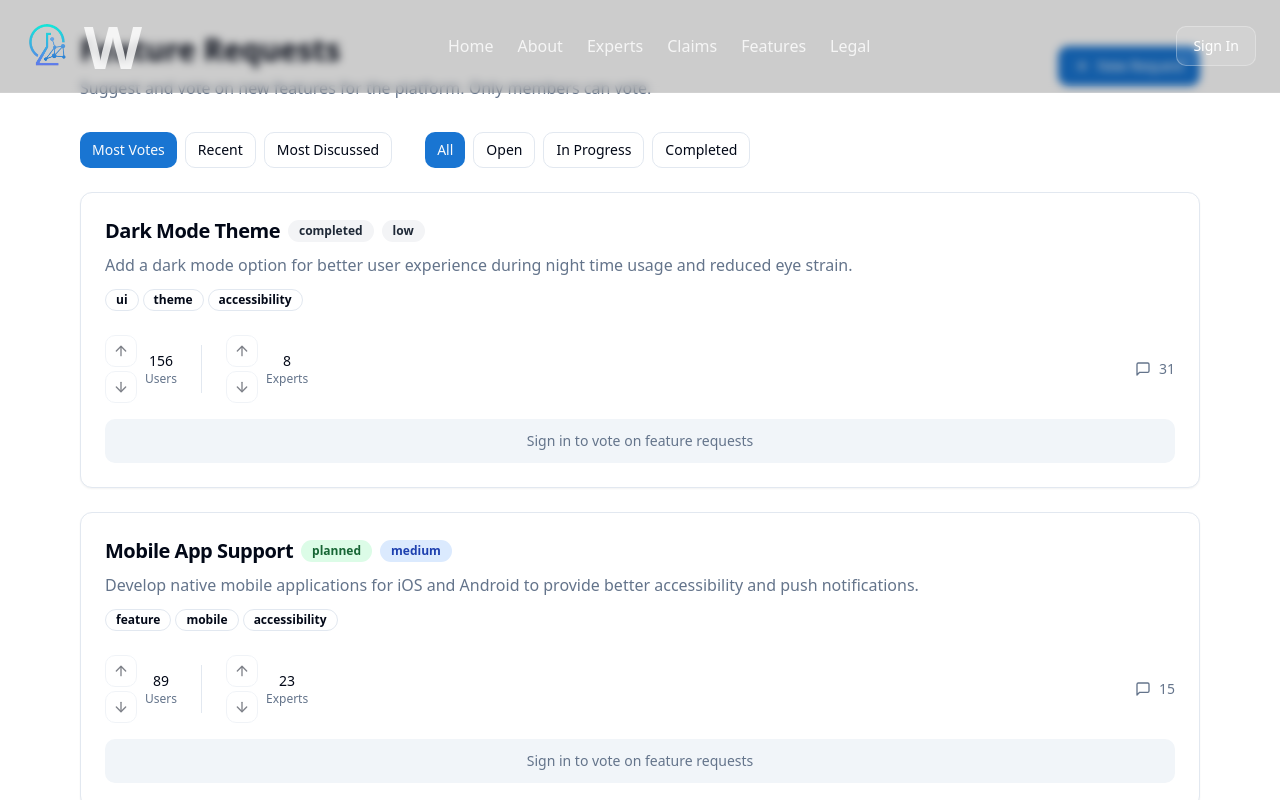
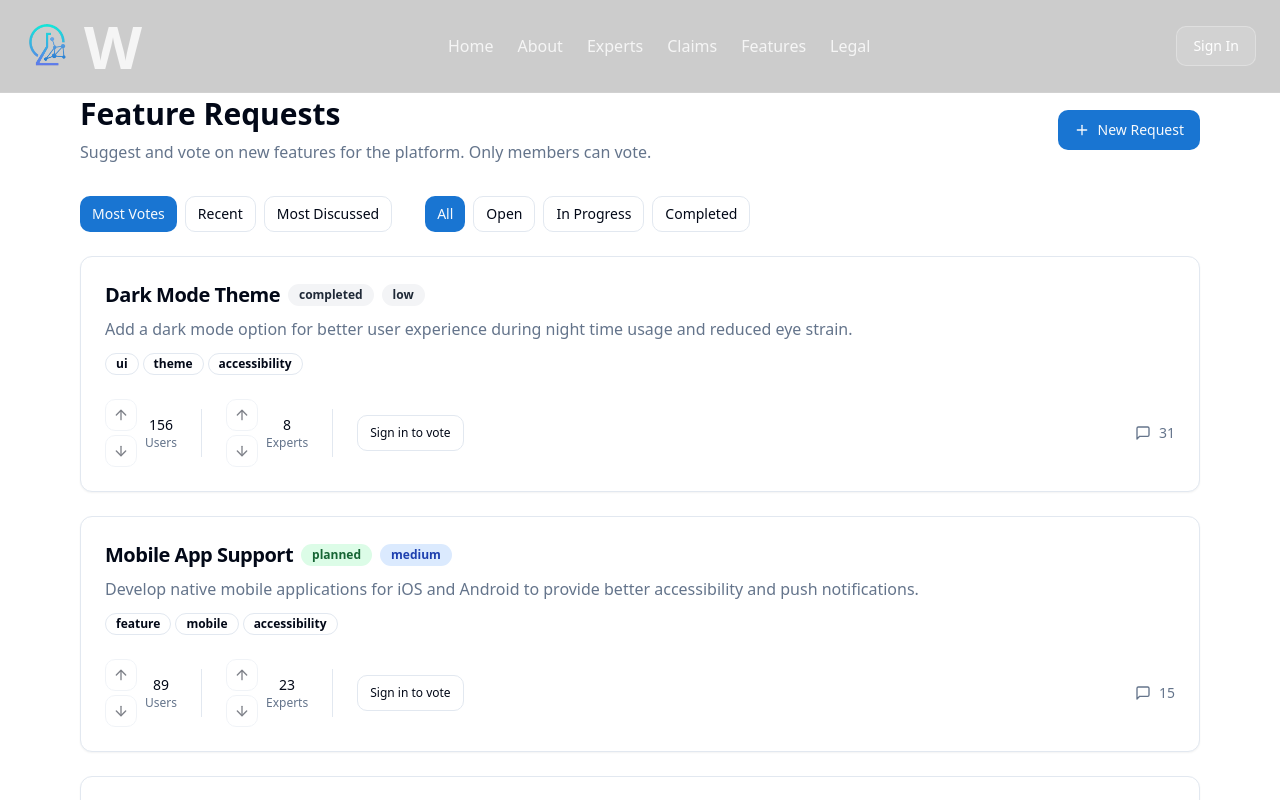
Before and after one commit to lpantano/hip-webapp, a React (Vite) app: page /features in a window 1280 px wide. Shown: the top 800 px of the page. Built offline with nearby package versions, Linux system fonts and the light colour scheme.

Commit message:
Fix feature page layout
Adjusted feature page to prevent content overlap with the menu bar. Resized the "Sign In to Vote" button and aligned it with the votes in a single row.

```diff
--- a/src/pages/FeatureRequests.tsx
+++ b/src/pages/FeatureRequests.tsx
@@ -111,7 +111,7 @@ const FeatureRequests = () => {
   return (
     <div className="min-h-screen bg-background">
       <Header />
-      <div className="container mx-auto px-4 py-8 max-w-6xl">
+      <div className="container mx-auto px-4 pt-24 pb-8 max-w-6xl">
         <div className="flex flex-col md:flex-row justify-between items-start md:items-center gap-4 mb-8">
           <div>
             <h1 className="text-3xl font-bold text-foreground mb-2">Feature Requests</h1>
@@ -266,6 +266,15 @@ const FeatureRequests = () => {
                         <div className="text-xs text-muted-foreground">Experts</div>
                       </div>
                     </div>
+
+                    {!user && (
+                      <>
+                        <Separator orientation="vertical" className="h-12" />
+                        <Button size="sm" variant="outline" className="text-xs">
+                          Sign in to vote
+                        </Button>
+                      </>
+                    )}
                   </div>
 
                   <div className="flex items-center gap-2 text-muted-foreground">
@@ -273,14 +282,6 @@ const FeatureRequests = () => {
                     <span className="text-sm">{request.comments}</span>
                   </div>
                 </div>
-
-                {!user && (
-                  <div className="mt-4 p-3 bg-muted rounded-md text-center">
-                    <p className="text-sm text-muted-foreground">
-                      Sign in to vote on feature requests
-                    </p>
-                  </div>
-                )}
               </CardContent>
             </Card>
           ))}
```
